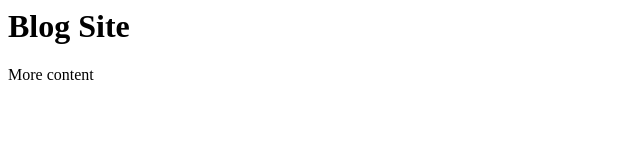
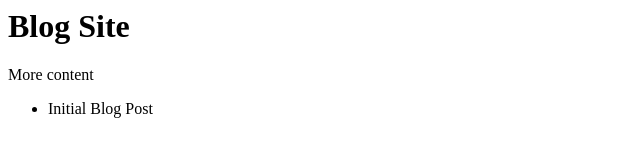
Before and after one commit to edgargdev/blogsite, a plain HTML site: page index.html in a window 1280 px wide. Shown: the whole page, without its empty margins (0-640 px from the left). Drawn offline with Linux system fonts and the light colour scheme.

Commit message:
add more content

```diff
--- a/index.html
+++ b/index.html
@@ -1,2 +1,5 @@
 <h1>Blog Site</h1>
 <p>More content</p>
+<ul>
+  <li>Initial Blog Post</li>
+</ul>
```
